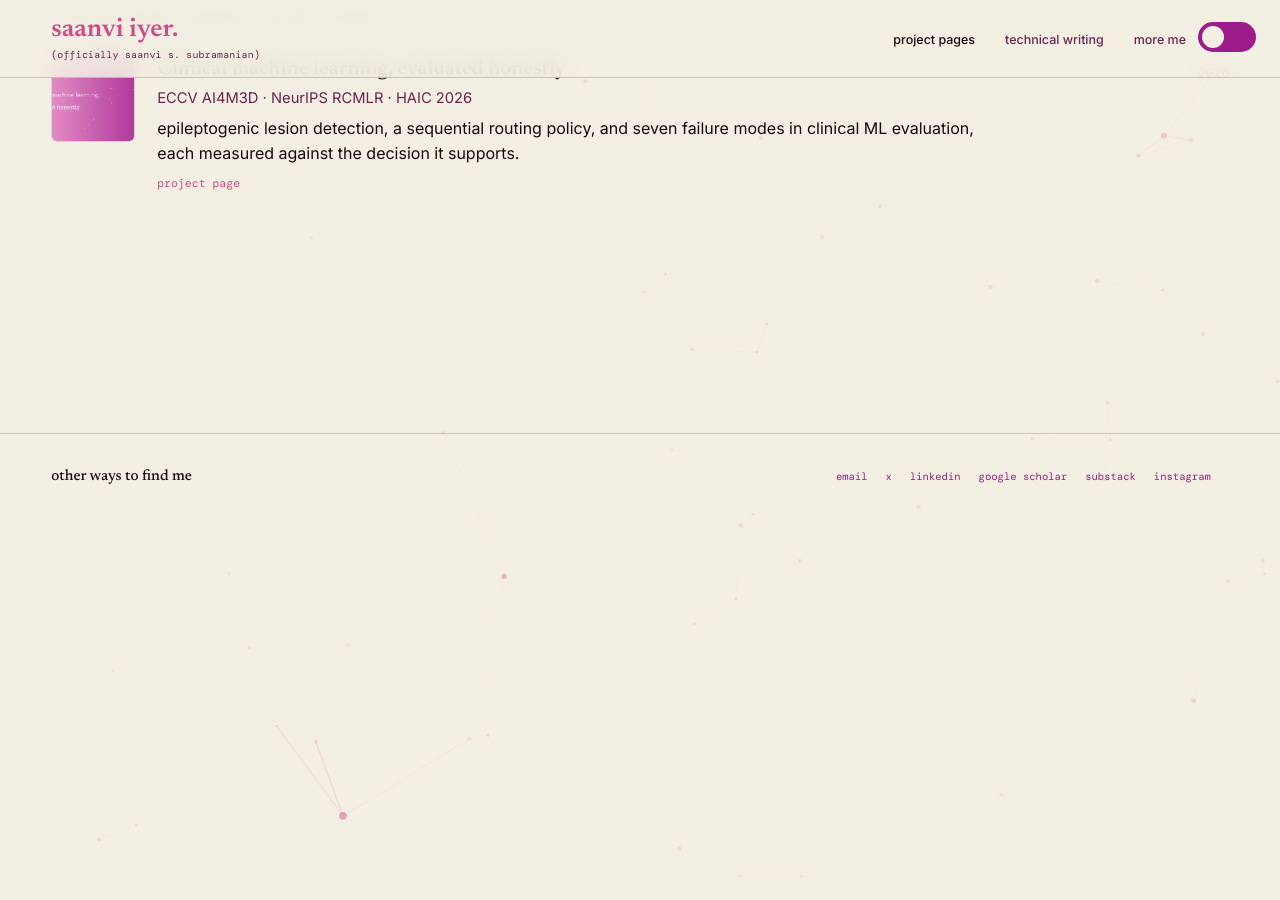
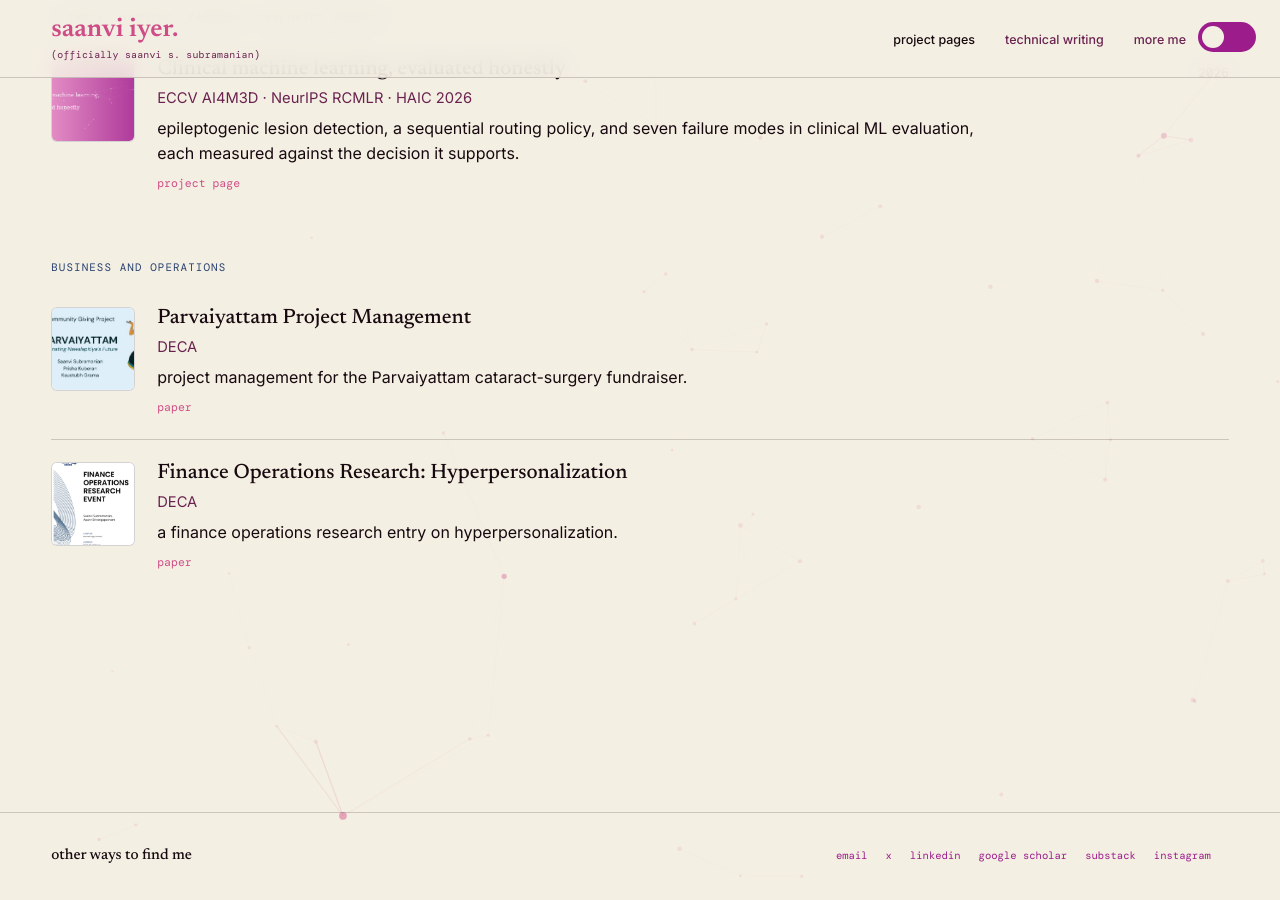
Before and after one commit to saanviiyer/saanviiyer.github.io, a Jekyll site: the page built from pages/projects-index.html, in a window 1280 px wide and 900 px high, scrolled down 1779 px. Built offline with Jekyll 4.4.1, drawn with Linux system fonts in a browser that asks for light colours; some web fonts are replaced; before the commit the page ends 2302 px from its top, so only the background shows below that.

Commit message:
Add a standalone designs page, point more-me to it, add the Parvaiyattam and Finance Operations entries with papers, and add the creativity line to the homepage

```diff
--- a/index.html
+++ b/index.html
@@ -15,6 +15,8 @@ description: >-
   <p>in my sadly-little free time, i love listening to music<sup id="ref2"><a href="#fn2">2</a></sup>, <a href="https://www.instagram.com/sundisinghs/" target="_blank" rel="noopener">singing</a><sup id="ref3"><a href="#fn3">3</a></sup> and <a href="https://www.instagram.com/sundisinghs/" target="_blank" rel="noopener">songwriting</a>, and playing tennis<sup id="ref4"><a href="#fn4">4</a></sup>.</p>
 
   <p>i like doing impactful work on interesting problems that challenge me. retaining my childlike curiosity, putting my soul into things, and being a good human especially matter to me.</p>
+
+  <p>i like being surrounded by creativity.</p>
 
   <a class="home-cta" href="{{ '/pages/personal-statement/' | relative_url }}">read more of my personal statement &rarr;</a>
 
--- a/pages/more-me.html
+++ b/pages/more-me.html
@@ -9,6 +9,6 @@ permalink: /more-me/
 
 <p class="proj-blurb">check out my non-technical works of art! i love expressing ideas in abstract art, from singing, songwriting, and graphic design, to writing.</p>
 
-<p class="proj-blurb">find me on <a href="https://saanviss.substack.com/" target="_blank" rel="noopener">substack</a>, <a href="https://www.instagram.com/sundisinghs/" target="_blank" rel="noopener">instagram (sundisinghs)</a>, and in a <a href="{{ '/pages/portfolio/' | relative_url }}#portfolio">scrollable portfolio of all my designs</a>.</p>
+<p class="proj-blurb">find me on <a href="https://saanviss.substack.com/" target="_blank" rel="noopener">substack</a>, <a href="https://www.instagram.com/sundisinghs/" target="_blank" rel="noopener">instagram (sundisinghs)</a>, and in a <a href="{{ '/pages/designs/' | relative_url }}">scrollable portfolio of all my designs</a>.</p>
 
 <p class="post-back"><a href="{{ '/' | relative_url }}">&larr; home</a></p>
--- a/pages/projects-index.html
+++ b/pages/projects-index.html
@@ -110,4 +110,31 @@ permalink: /projects/
 
   </div>
 
+  <p class="pub-sec">business and operations</p>
+  <div class="pub-list">
+
+    <div class="pub-row">
+      <a class="pub-thumb" href="{{ '/assets/portfolio/full/parvaiyattam-deck.pdf' | relative_url }}" target="_blank" rel="noopener"><img src="{{ '/assets/img/portfolio/parvaiyattam-deck.jpg' | relative_url }}" alt="Parvaiyattam Project Management"></a>
+      <div class="pub-main">
+        <h3 class="pub-title"><a href="{{ '/assets/portfolio/full/parvaiyattam-deck.pdf' | relative_url }}" target="_blank" rel="noopener">Parvaiyattam Project Management</a></h3>
+        <div class="pub-venue">DECA</div>
+        <div class="pub-desc">project management for the Parvaiyattam cataract-surgery fundraiser.</div>
+        <div class="pub-links"><a href="{{ '/assets/portfolio/full/parvaiyattam-deck.pdf' | relative_url }}" target="_blank" rel="noopener">paper</a></div>
+      </div>
+      <div class="pub-year"></div>
+    </div>
+
+    <div class="pub-row">
+      <a class="pub-thumb" href="{{ '/assets/portfolio/full/finance-operations.pdf' | relative_url }}" target="_blank" rel="noopener"><img src="{{ '/assets/img/portfolio/finance-operations.jpg' | relative_url }}" alt="Finance Operations Research: Hyperpersonalization"></a>
+      <div class="pub-main">
+        <h3 class="pub-title"><a href="{{ '/assets/portfolio/full/finance-operations.pdf' | relative_url }}" target="_blank" rel="noopener">Finance Operations Research: Hyperpersonalization</a></h3>
+        <div class="pub-venue">DECA</div>
+        <div class="pub-desc">a finance operations research entry on hyperpersonalization.</div>
+        <div class="pub-links"><a href="{{ '/assets/portfolio/full/finance-operations.pdf' | relative_url }}" target="_blank" rel="noopener">paper</a></div>
+      </div>
+      <div class="pub-year"></div>
+    </div>
+
+  </div>
+
 </section>
```
Also changed, not shown: pages/designs.html (added, +144 -0 lines).
